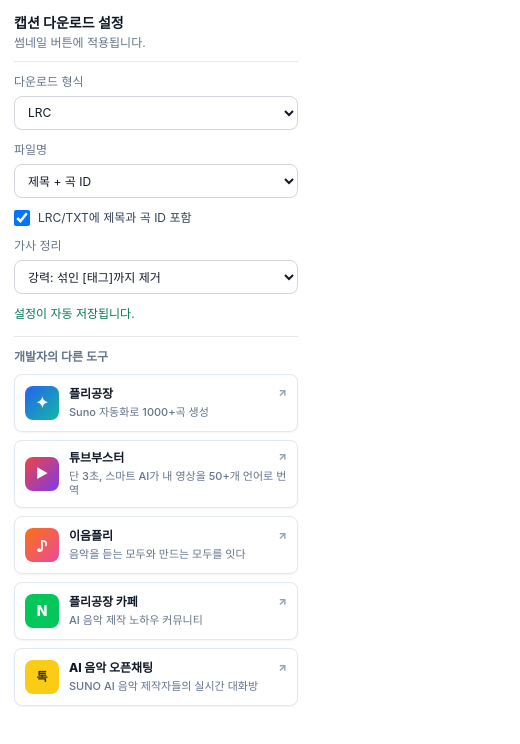
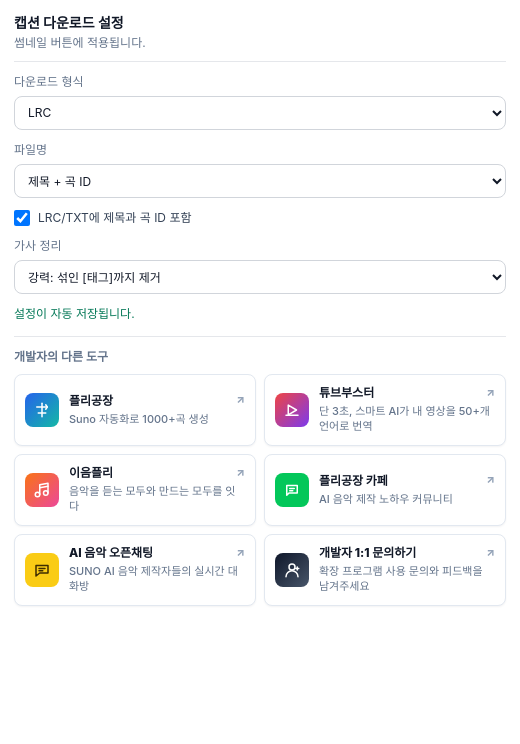
Before and after one commit to Johau91/suno-caption-studio, a browser extension: page popup.html in a window 400 px wide. Shown: the whole page, 520 px wide, since content can reach past the window. Drawn offline with Linux system fonts and the light colour scheme.

Commit message:
Refine popup tool cards

```diff
--- a/popup.css
+++ b/popup.css
@@ -8,7 +8,7 @@
 }
 
 body {
-  width: 312px;
+  width: 520px;
   margin: 0;
   background: #ffffff;
   color: #111827;
@@ -92,13 +92,13 @@
 
 .tool-links {
   display: grid;
-  grid-template-columns: 1fr;
+  grid-template-columns: repeat(2, minmax(0, 1fr));
   gap: 8px;
 }
 
 .tool-links button {
   width: 100%;
-  min-height: 58px;
+  min-height: 72px;
   display: grid;
   grid-template-columns: 34px 1fr;
   align-items: center;
@@ -126,6 +126,16 @@
   line-height: 1;
 }
 
+.tool-icon svg {
+  width: 18px;
+  height: 18px;
+  fill: none;
+  stroke: currentColor;
+  stroke-width: 2;
+  stroke-linecap: round;
+  stroke-linejoin: round;
+}
+
 .tool-icon-ieumpli {
   background: linear-gradient(135deg, #f97316, #ec4899);
 }
@@ -150,6 +160,10 @@
   font-size: 12px;
 }
 
+.tool-icon-contact {
+  background: linear-gradient(135deg, #0f172a, #475569);
+}
+
 .tool-copy {
   min-width: 0;
   display: block;
@@ -172,12 +186,15 @@
 }
 
 .tool-copy > span {
-  display: block;
   margin-top: 4px;
   color: #64748b;
   font-size: 11px;
   font-weight: 500;
   line-height: 1.35;
+  display: -webkit-box;
+  overflow: hidden;
+  -webkit-box-orient: vertical;
+  -webkit-line-clamp: 2;
 }
 
 .tool-links button:hover,
--- a/popup.html
+++ b/popup.html
@@ -51,38 +51,83 @@
         <span>개발자의 다른 도구</span>
         <div class="tool-links">
           <button type="button" data-url="https://playlistforge.com/">
-            <span class="tool-icon tool-icon-forge" aria-hidden="true">✦</span>
+            <span class="tool-icon tool-icon-forge" aria-hidden="true">
+              <svg viewBox="0 0 24 24">
+                <path d="M12 3v18"></path>
+                <path d="M5 8h14"></path>
+                <path d="M7 16h10"></path>
+                <path d="m17 5 2 3-2 3"></path>
+              </svg>
+            </span>
             <span class="tool-copy">
               <strong>플리공장 <span aria-hidden="true">↗</span></strong>
               <span>Suno 자동화로 1000+곡 생성</span>
             </span>
           </button>
           <button type="button" data-url="https://tubeboost.kr/">
-            <span class="tool-icon tool-icon-tube" aria-hidden="true">▶</span>
+            <span class="tool-icon tool-icon-tube" aria-hidden="true">
+              <svg viewBox="0 0 24 24">
+                <path d="M7 5.5v13l11-6.5-11-6.5Z"></path>
+                <path d="M4 19h16"></path>
+              </svg>
+            </span>
             <span class="tool-copy">
               <strong>튜브부스터 <span aria-hidden="true">↗</span></strong>
               <span>단 3초, 스마트 AI가 내 영상을 50+개 언어로 번역</span>
             </span>
           </button>
           <button type="button" data-url="https://ieumpli.com/">
-            <span class="tool-icon tool-icon-ieumpli" aria-hidden="true">♪</span>
+            <span class="tool-icon tool-icon-ieumpli" aria-hidden="true">
+              <svg viewBox="0 0 24 24">
+                <path d="M9 18V5l11-2v13"></path>
+                <path d="M9 9l11-2"></path>
+                <circle cx="6" cy="18" r="3"></circle>
+                <circle cx="17" cy="16" r="3"></circle>
+              </svg>
+            </span>
             <span class="tool-copy">
               <strong>이음플리 <span aria-hidden="true">↗</span></strong>
               <span>음악을 듣는 모두와 만드는 모두를 잇다</span>
             </span>
           </button>
           <button type="button" data-url="https://cafe.naver.com/playlistforge">
-            <span class="tool-icon tool-icon-cafe" aria-hidden="true">N</span>
+            <span class="tool-icon tool-icon-cafe" aria-hidden="true">
+              <svg viewBox="0 0 24 24">
+                <path d="M5 6h14v10H8l-3 3V6Z"></path>
+                <path d="M9 10h6"></path>
+                <path d="M9 13h4"></path>
+              </svg>
+            </span>
             <span class="tool-copy">
               <strong>플리공장 카페 <span aria-hidden="true">↗</span></strong>
               <span>AI 음악 제작 노하우 커뮤니티</span>
             </span>
           </button>
           <button type="button" data-url="https://open.kakao.com/o/gziXkYci">
-            <span class="tool-icon tool-icon-chat" aria-hidden="true">톡</span>
+            <span class="tool-icon tool-icon-chat" aria-hidden="true">
+              <svg viewBox="0 0 24 24">
+                <path d="M4 6h16v10H9l-5 4V6Z"></path>
+                <path d="M8 10h8"></path>
+                <path d="M8 13h5"></path>
+              </svg>
+            </span>
             <span class="tool-copy">
               <strong>AI 음악 오픈채팅 <span aria-hidden="true">↗</span></strong>
               <span>SUNO AI 음악 제작자들의 실시간 대화방</span>
+            </span>
+          </button>
+          <button type="button" data-url="https://open.kakao.com/me/playlistforge">
+            <span class="tool-icon tool-icon-contact" aria-hidden="true">
+              <svg viewBox="0 0 24 24">
+                <path d="M12 12a4 4 0 1 0 0-8 4 4 0 0 0 0 8Z"></path>
+                <path d="M4 21a8 8 0 0 1 16 0"></path>
+                <path d="M17 10h4"></path>
+                <path d="M19 8v4"></path>
+              </svg>
+            </span>
+            <span class="tool-copy">
+              <strong>개발자 1:1 문의하기 <span aria-hidden="true">↗</span></strong>
+              <span>확장 프로그램 사용 문의와 피드백을 남겨주세요</span>
             </span>
           </button>
         </div>
```
